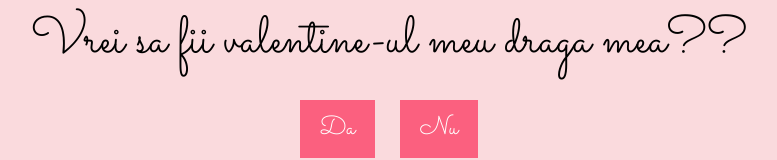
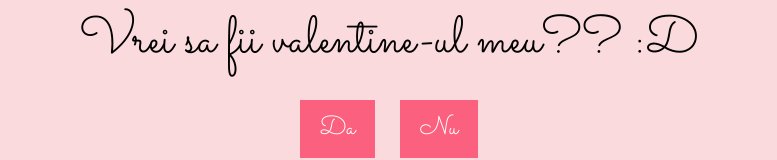
Before and after one commit to DarkBengosu/valentines-day, a plain HTML site: page index.html in a window 1280 px wide. Shown: the part 471-631 px from the top of the page, without its empty margins (251-1028 px from the left). Drawn offline with Linux system fonts and the light colour scheme.

Commit message:
Update index.html

```diff
--- a/index.html
+++ b/index.html
@@ -11,7 +11,7 @@
     <div id="container">
         <div id="image-container"></div> <!-- Container for displaying images -->
         <div id="text-container">
-            <div id="question">Vrei sa fii valentine-ul meu draga mea??</div> <!-- Question -->
+            <div id="question">Vrei sa fii valentine-ul meu?? :D</div> <!-- Question -->
             <div id="options">
                 <button id="yes-button" onclick="selectOption('yes')">Da</button> <!-- Yes button -->
                 <button id="no-button" onclick="selectOption('no')">Nu</button> <!-- No button -->
```
